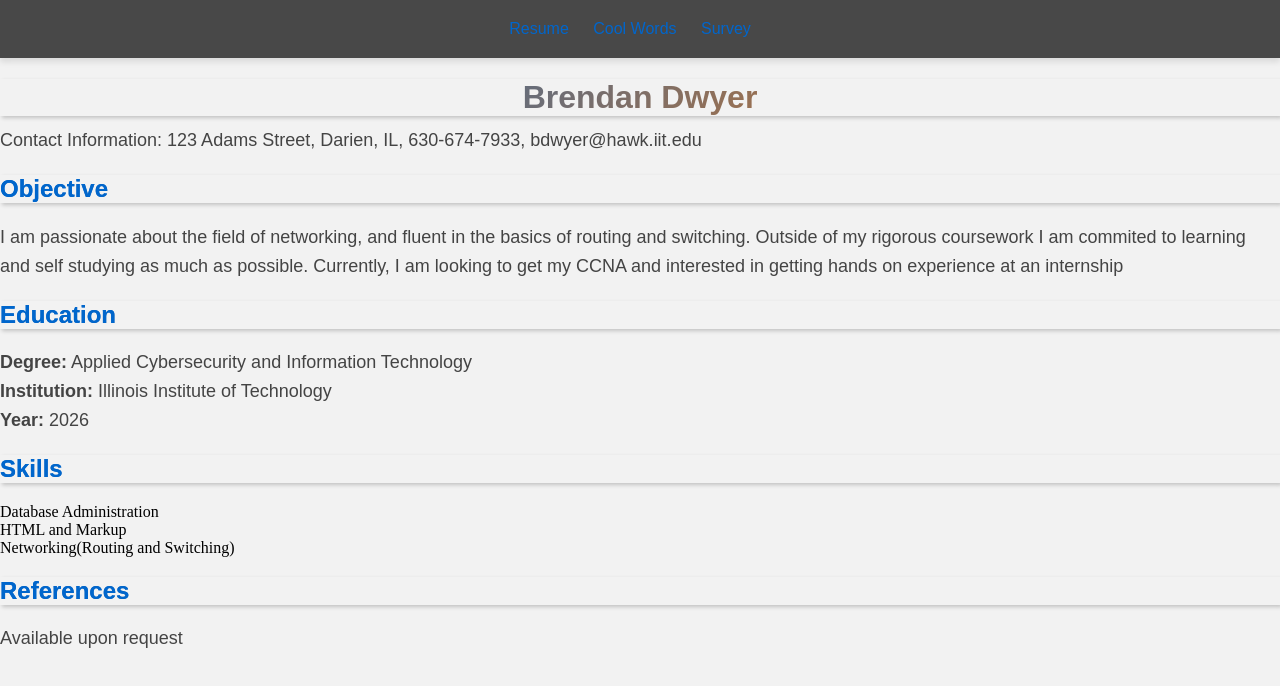
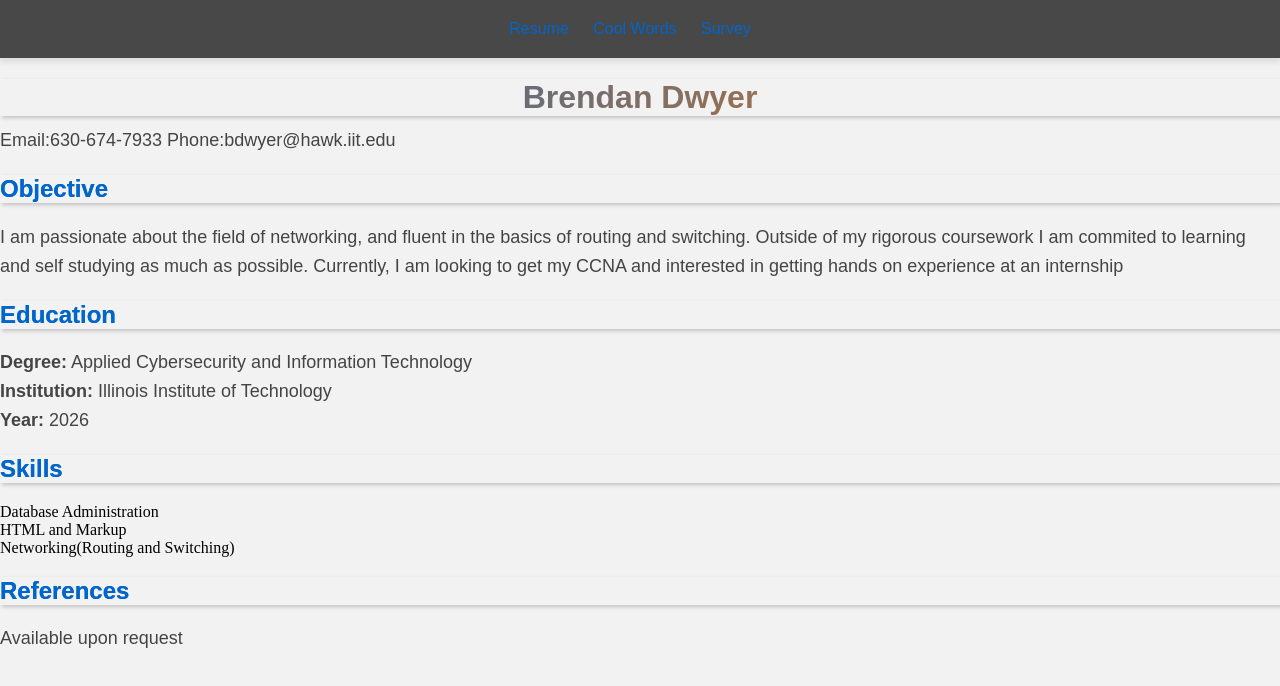
Before and after one commit to acshamrock/Project-3, a plain HTML site: page index.html in a window 1280 px wide. Drawn offline with Linux system fonts and the light colour scheme.

Commit message:
Update index.html

```diff
--- a/index.html
+++ b/index.html
@@ -16,7 +16,7 @@
 
   <header>
     <h1>Brendan Dwyer</h1>
-    <p>Contact Information: 123 Adams Street, Darien, IL, 630-674-7933, bdwyer@hawk.iit.edu</p>
+    <p>Email:630-674-7933   Phone:bdwyer@hawk.iit.edu</p>
   </header>
 
   <section>
```
